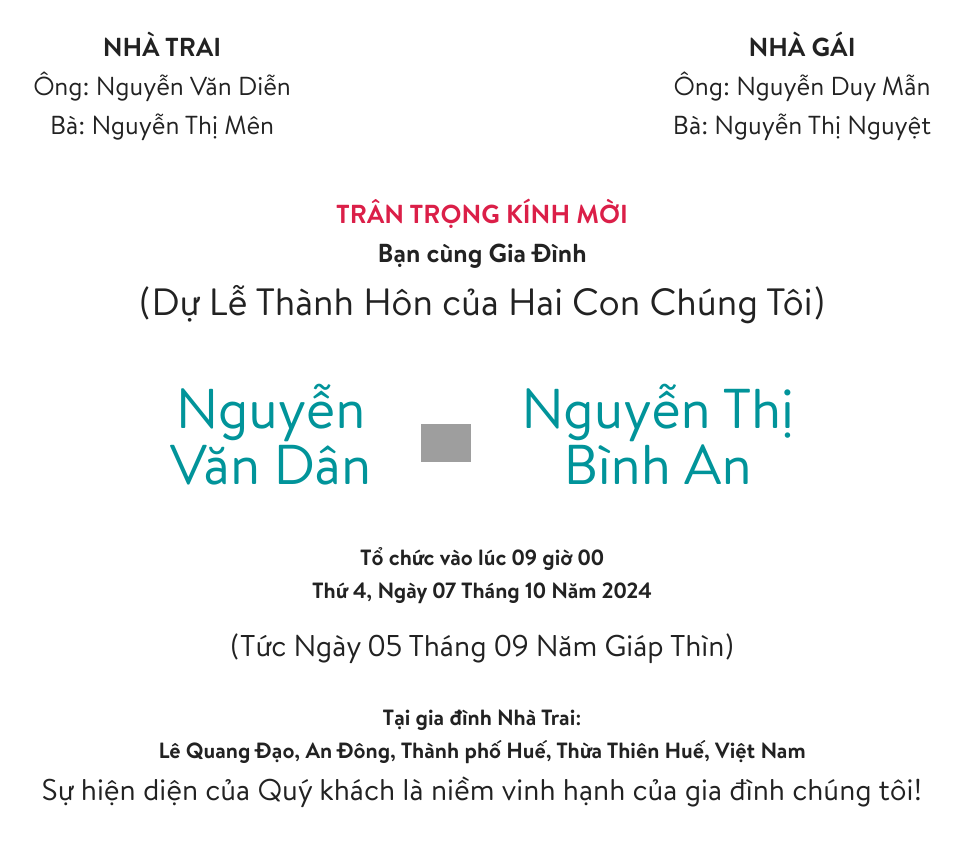
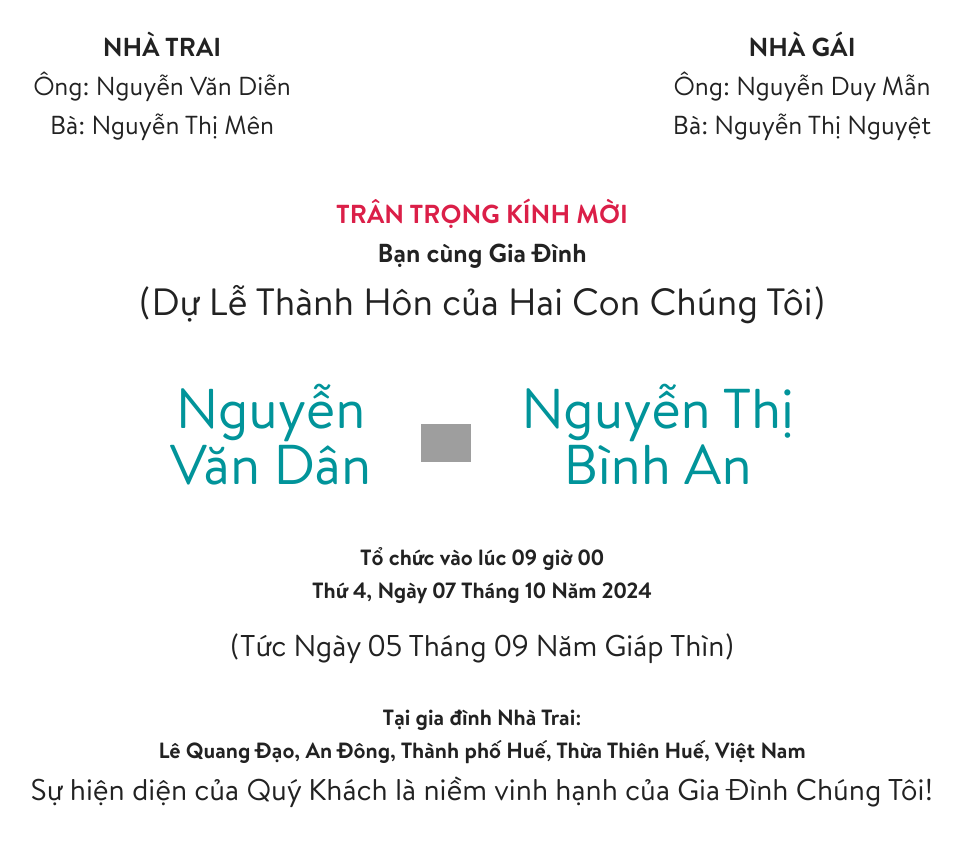
Before and after one commit to homestaygiadinhnho/homestaygiadinhnho, a Jekyll site: the page built from index.html, in a window 1280 px wide, cut to the strip 2237-3079 px from the top of the page. Shown: the whole strip, without its empty margins (158-1120 px from the left). Built offline with Jekyll 4.4.1, drawn with Linux system fonts in a browser that asks for light colours; nearby versions of some CDN libraries; some web fonts are replaced; the list of posts is cut into pages by our own code; grey boxes are pictures that could not be loaded.

Commit message:
Update index.html

```diff
--- a/index.html
+++ b/index.html
@@ -209,7 +209,7 @@ wedding_venue: "Lê Quang Đạo, An Đông, Thành phố Huế, Thừa Thiên H
       <span class="font-playfairDisplay text-[20px] xl:text-[30px] mt-4 block" data-editable="true">(Tức Ngày {{ page.wedding_date_moon_calendar }})</span><br>
       <span class="font-bold" data-editable="true">Tại gia đình Nhà Trai:</span><br>
       <span class="font-bold" data-editable="true">{{ page.wedding_venue }}</span><br>
-      <span class="font-playfairDisplay text-[20px] xl:text-[30px]" data-editable="true">Sự hiện diện của Quý khách là niềm vinh hạnh của gia đình chúng tôi!</span>
+      <span class="font-playfairDisplay text-[20px] xl:text-[30px]" data-editable="true">Sự hiện diện của Quý Khách là niềm vinh hạnh của Gia Đình Chúng Tôi!</span>
     </div>
   </div>
   <div class="xxl:absolute bottom-[82px] xxl:mt-0 right-[120px] text-center xxl:text-left mt-[50px]">
```
